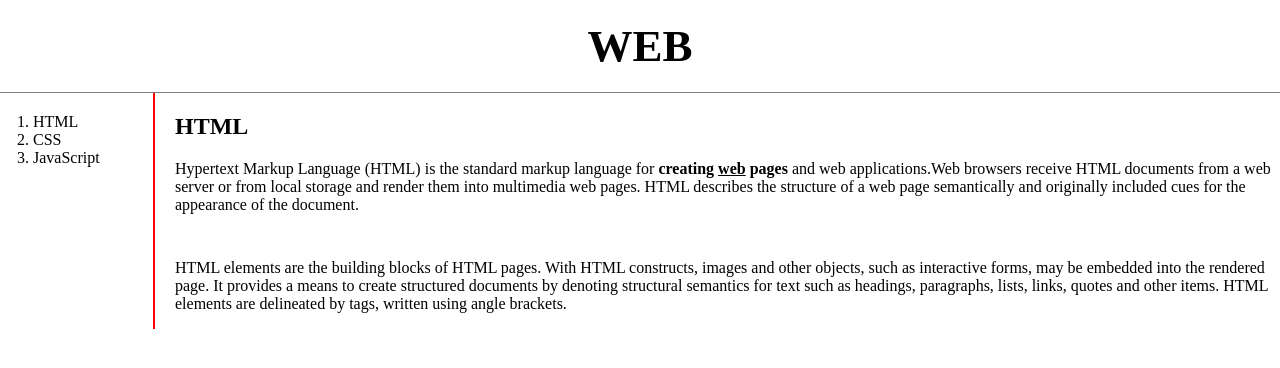
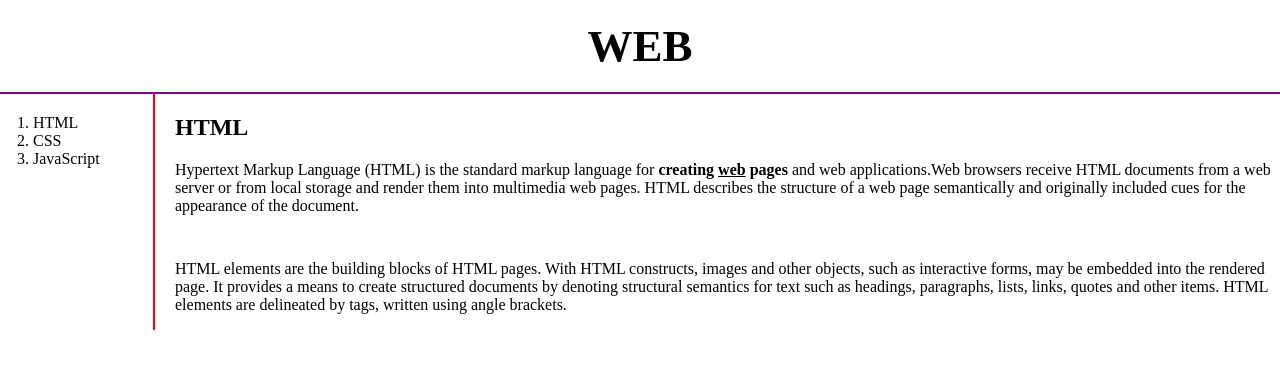
Before and after one commit to k0k9611/web1, a plain HTML site: page 1.html in a window 1280 px wide. Drawn offline with Linux system fonts and the light colour scheme.

Commit message:
Update style.css

```diff
--- a/style.css
+++ b/style.css
@@ -8,7 +8,7 @@ a {
 h1 {
   font-size: 45px;
   text-align: center;
-  border-bottom: 1px solid gray;
+  border-bottom: 2px solid purple;
   margin: 0;
   padding: 20px;
 }
```
